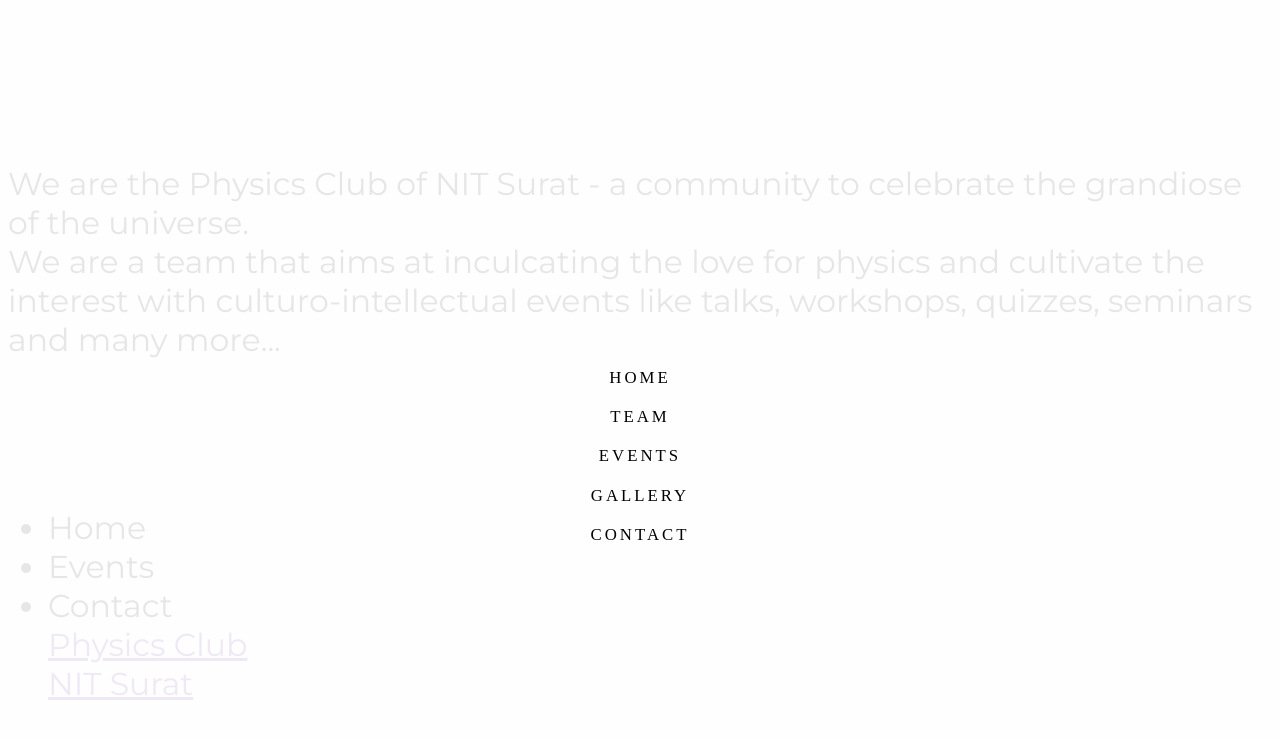
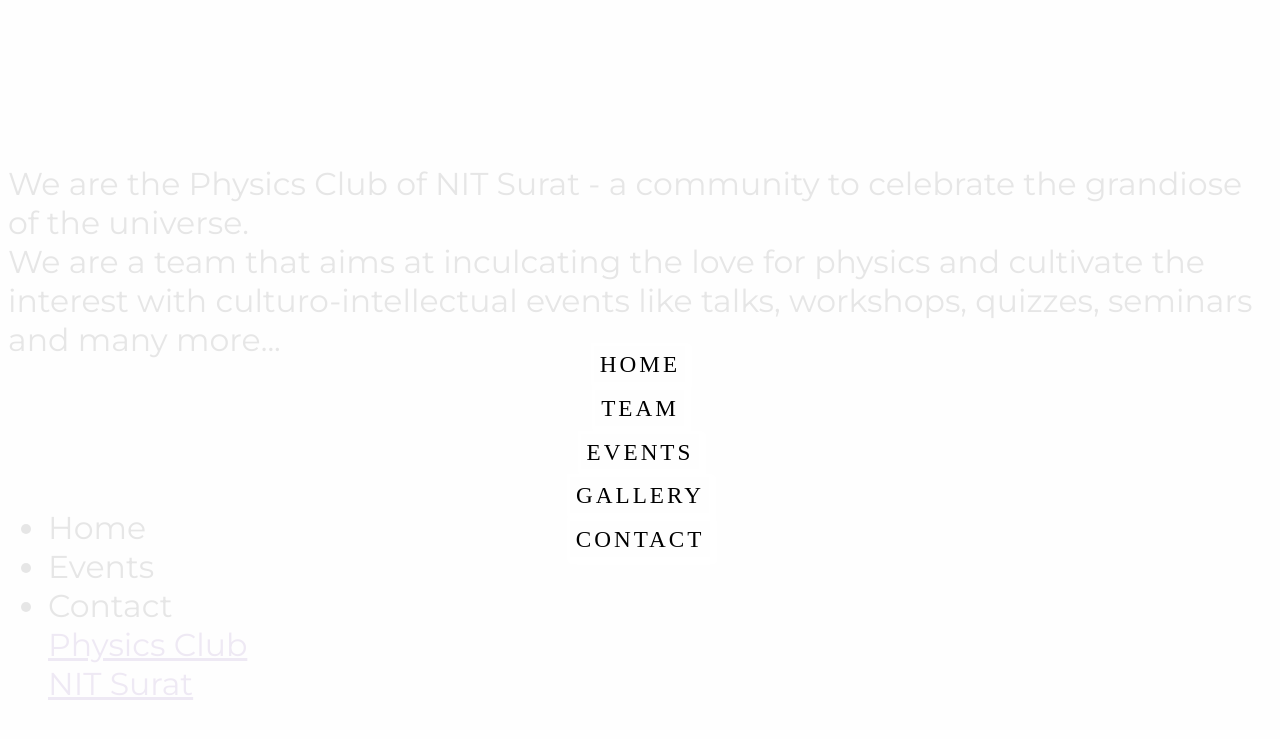
Before and after one commit to adithyarao3103/Physics-Club-Website-Trial, a Jekyll site: the page built from index.html, in a window 1280 px wide. Shown: the top 739 px of the page. Built offline with Jekyll 4.4.1, drawn with Linux system fonts in a browser that asks for light colours; some web fonts are replaced.

Commit message:
Update fixed.css

```diff
--- a/assets/css/fixed.css
+++ b/assets/css/fixed.css
@@ -26,14 +26,14 @@
 }
 
 #menuholder> button{
-	font-size: calc(4px + 1vw);
+	font-size: calc(4px + 1.5vw);
 	font-family: BioRhyme;
 	letter-spacing: 3px;
 	line-height: 1.5;
 	color: black;
 	background-color: transparent;
-	box-shadow: none;
-	border: none;
+	border: 2px solid white;
+	box-shadow: 2px 2px 4px white;
 	transition: all 0.5s;
 }
 
```
